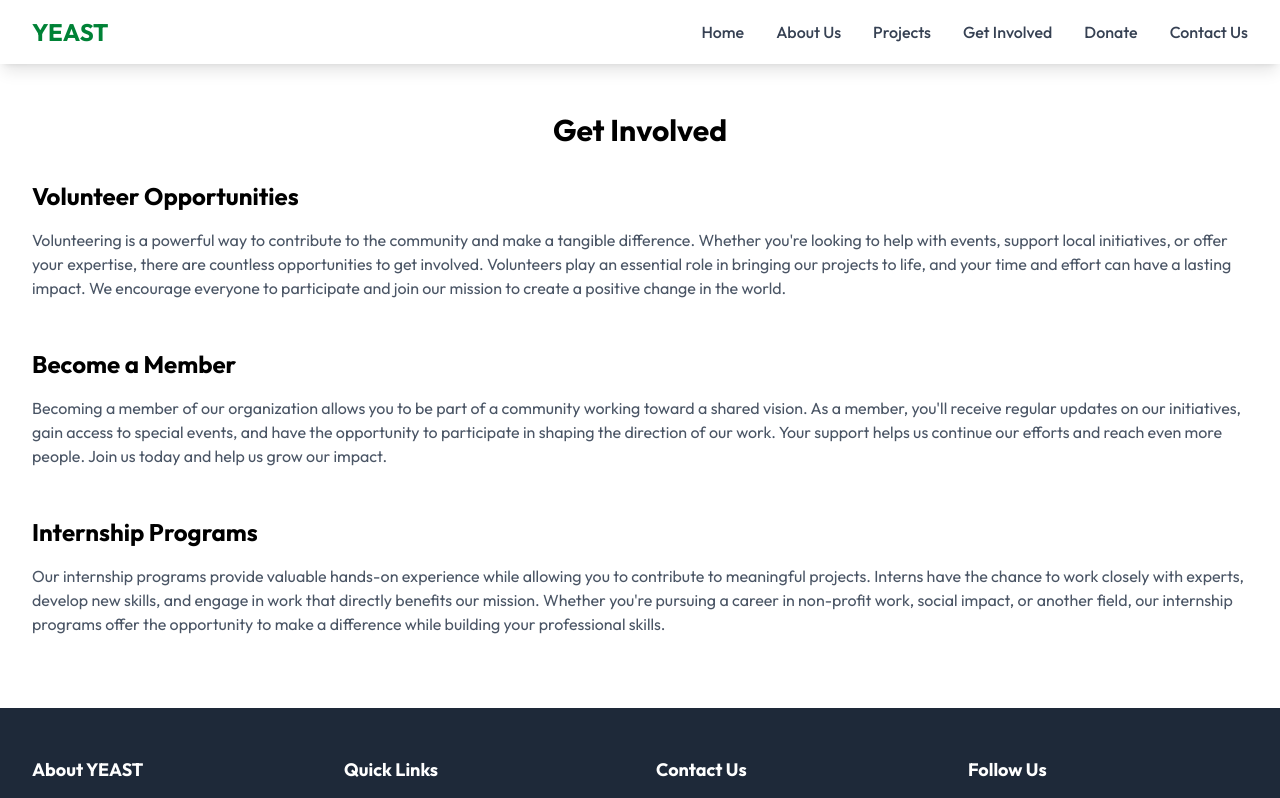
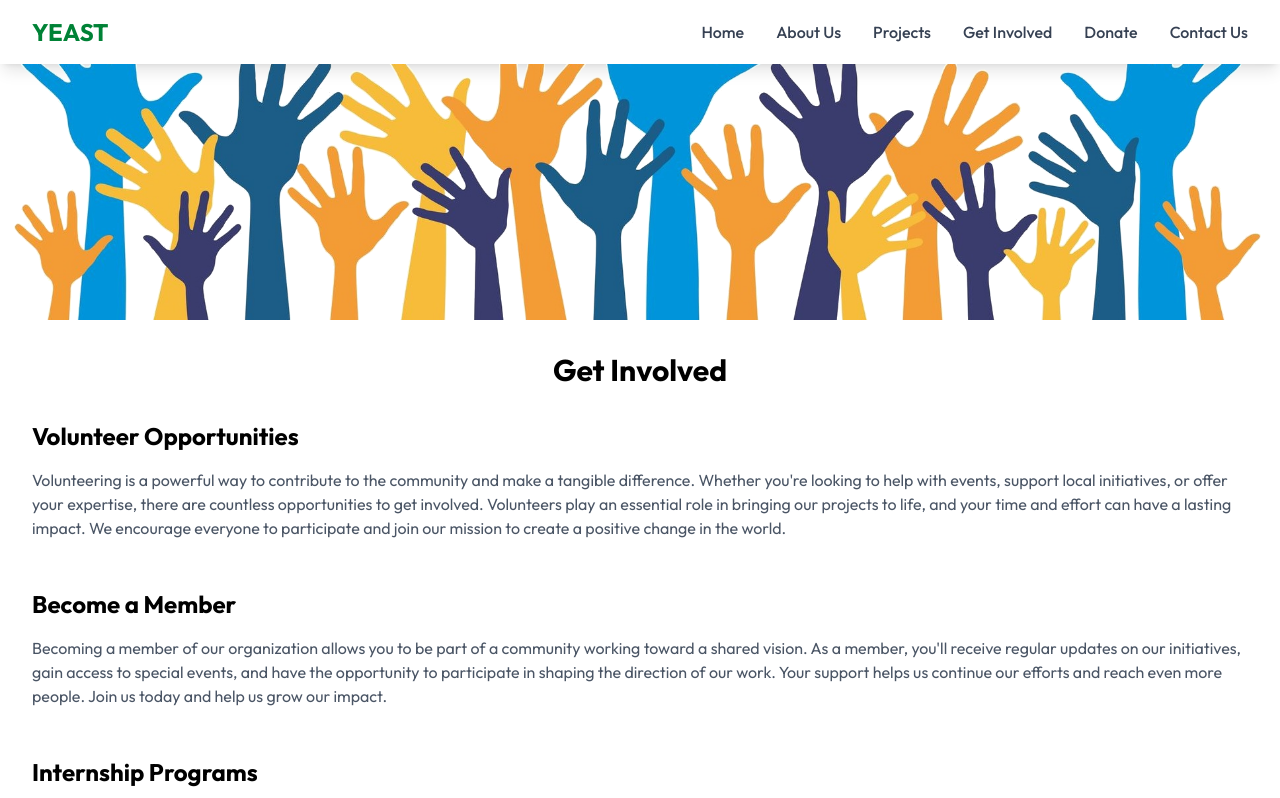
Before and after one commit to Anishp310/staticWeb, a React (Vite) app: page /get-involved in a window 1280 px wide. Shown: the top 798 px of the page. Built offline with nearby package versions, Linux system fonts and the light colour scheme.

Commit message:
third  commit

```diff
--- a/src/components/GetInvolved.jsx
+++ b/src/components/GetInvolved.jsx
@@ -1,10 +1,18 @@
 import React from "react";
-
+import GetInvolvedImg from "../assets/getinvolved.png";
 export const GetInvolved = () => {
   return (
-    <div className='py-12'>
-      <div className='max-w-7xl mx-auto px-4 sm:px-6 lg:px-8'>
-        <h2 className='text-3xl font-bold text-center mb-8'>Get Involved</h2>
+    <div className='py-12 pt-0'>
+      <div className='relative w-full h-64 overflow-hidden'>
+        {/* Banner Image with improved styling */}
+        <img
+          src={GetInvolvedImg}
+          alt='Banner'
+          className='w-full h-full object-cover object-center'
+        />
+      </div>
+      <div className='pt-8 max-w-7xl mx-auto px-4 sm:px-6 lg:px-8'>
+        <h2 className=' text-3xl font-bold text-center mb-8'>Get Involved</h2>
 
         {/* Volunteer Opportunities */}
         <div className='mb-12'>
--- a/src/components/Home.jsx
+++ b/src/components/Home.jsx
@@ -1,5 +1,6 @@
 import React from "react";
 import VidImg from "../assets/3.jpg";
+import { Link } from "react-router-dom";
 
 export const Home = () => {
   return (
@@ -18,24 +19,24 @@ export const Home = () => {
             conservation, social development, and community empowerment.
           </p>
           <div className='space-x-4'>
-            <a
-              href='/get-involved'
+            <Link
+              to='/get-involved'
               className='bg-white text-green-700 px-6 py-2 rounded-lg font-semibold hover:bg-green-100'
             >
               Get Involved
-            </a>
-            <a
-              href='/donate'
+            </Link>
+            <Link
+              to='/donate'
               className='bg-white text-green-700 px-6 py-2 rounded-lg font-semibold hover:bg-green-100'
             >
               Donate
-            </a>
-            <a
-              href='/get-involved'
+            </Link>
+            <Link
+              to='/get-involved'
               className='bg-white text-green-700 px-6 py-2 rounded-lg font-semibold hover:bg-green-100'
             >
               Volunteer
-            </a>
+            </Link>
           </div>
         </div>
       </section>
```
Also changed, not shown: src/assets/getinvolved.png (added).
